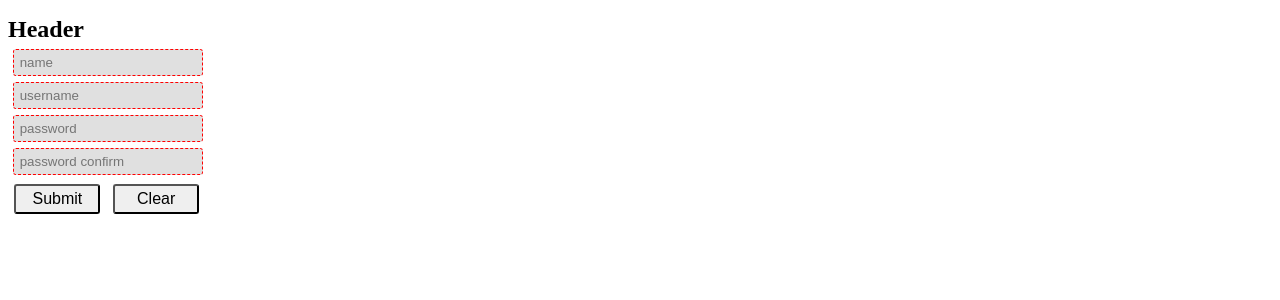
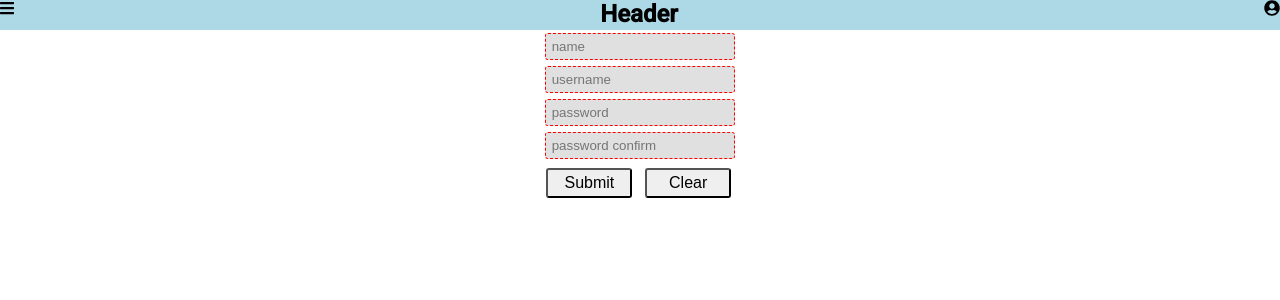
Before and after one commit to Quidiox/deep-chat, a React (Create React App) app: page /register in a window 1280 px wide. Shown: the top 300 px of the page. Built offline with nearby package versions, Linux system fonts and the light colour scheme.

Commit message:
more components and working dropdownmenu

```diff
--- a/package.json
+++ b/package.json
@@ -20,6 +20,10 @@
     ]
   },
   "dependencies": {
+    "@fortawesome/fontawesome-svg-core": "1.2.8",
+    "@fortawesome/free-brands-svg-icons": "5.5.0",
+    "@fortawesome/free-solid-svg-icons": "5.5.0",
+    "@fortawesome/react-fontawesome": "0.1.3",
     "axios": "0.18.0",
     "immer": "1.7.2",
     "react": "16.5.2",
--- a/public/index.html
+++ b/public/index.html
@@ -20,7 +20,7 @@
       work correctly both with client-side routing and a non-root public URL.
       Learn how to configure a non-root public URL by running `npm run build`.
     -->
-    <title>React App</title>
+    <title>Deep Chat</title>
   </head>
   <body>
     <noscript>
--- a/src/App.js
+++ b/src/App.js
@@ -5,16 +5,27 @@ import Login from './pages/auth/Login'
 import CreateUser from './pages/user/Create'
 import Header from './pages/header/Header'
 import { requestVerifyUserToken } from './reducers/userReducer'
+// styled-components v4+ globalstyle
+import GlobalStyle from './theme/globalStyles'
 
 class App extends Component {
   render() {
     return (
       <>
         <Header />
-        <Switch>
-          <Route path="/login" component={Login} />
-          <Route path="/register" component={CreateUser} />
-        </Switch>
+        <div
+          style={{
+            display: 'flex',
+            alignItems: 'center',
+            justifyContent: 'center'
+          }}
+        >
+          <Switch>
+            <Route path="/login" component={Login} />
+            <Route path="/register" component={CreateUser} />
+          </Switch>
+        </div>
+        <GlobalStyle />
       </>
     )
   }
--- a/src/components/blocks/StyledHeader/DropDownMenu.js
+++ b/src/components/blocks/StyledHeader/DropDownMenu.js
@@ -1,5 +1,16 @@
 import styled from 'styled-components'
 
-const DropDownMenu = styled
+const DropDownMenu = styled.div`
+  z-index: 1200;
+  width: ${props => props.width || '100px'};
+  height: ${props => props.height || '200px'};
+  border: 1px solid black;
+  background: lightgray;
+  position: absolute;
+  top: 30px;
+  right: ${props => (props.right ? '0' : '')};
+  margin: 5px;
+  border-radius: 5px;
+`
 
 export default DropDownMenu
--- a/src/components/blocks/StyledHeader/Title.js
+++ b/src/components/blocks/StyledHeader/Title.js
@@ -1,6 +1,9 @@
 import styled from 'styled-components'
 import H1 from '../../elements/H1'
 
-const Title = styled(H1)``
+const Title = styled(H1)`
+  margin: 0;
+  justify-content: center;
+`
 
 export default Title
--- a/src/components/blocks/StyledHeader/index.js
+++ b/src/components/blocks/StyledHeader/index.js
@@ -1,15 +1,20 @@
 import styled from 'styled-components'
 import Title from './Title'
 import StyledMenu from '../StyledMenu'
+import DropDownMenu from './DropDownMenu'
 
 const StyledHeader = styled.div`
   top: ${props => props.top || '0'};
   left: ${props => props.left || '0'};
   width: 100%;
   height: 30px;
+  background-color: lightblue;
+  display: flex;
+  justify-content: space-between;
 `
 
 StyledHeader.Title = Title
 StyledHeader.StyledMenu = StyledMenu
+StyledHeader.DropDownMenu = DropDownMenu
 
 export default StyledHeader
--- a/src/index.js
+++ b/src/index.js
@@ -2,9 +2,14 @@ import React from 'react'
 import ReactDOM from 'react-dom'
 import { Provider } from 'react-redux'
 import { BrowserRouter } from 'react-router-dom'
+import { library } from '@fortawesome/fontawesome-svg-core'
+import { fab } from '@fortawesome/free-brands-svg-icons'
+import { fas } from '@fortawesome/free-solid-svg-icons'
 import App from './App'
 import store from './reducers/store'
 import registerServiceWorker from './registerServiceWorker'
+
+library.add(fab, fas)
 
 ReactDOM.render(
   <Provider store={store}>
--- a/src/pages/header/Header.js
+++ b/src/pages/header/Header.js
@@ -1,11 +1,32 @@
 import React, { Component } from 'react'
+import { Link } from 'react-router-dom'
+import { FontAwesomeIcon } from '@fortawesome/react-fontawesome'
 import StyledHeader from '../../components/blocks/StyledHeader'
 
 class Header extends Component {
+  state = { navMenu: false, userMenu: false }
+
+  handleClick = type => e => {
+    console.log(this.state[type], type)
+    this.setState({ [type]: !this.state[type] })
+  }
+
   render() {
+    console.log(this.state)
     return (
       <StyledHeader>
+        <FontAwesomeIcon icon="bars" onClick={this.handleClick('navMenu')} />
+        {this.state.navMenu && <StyledHeader.DropDownMenu />}
         <StyledHeader.Title>Header</StyledHeader.Title>
+        <FontAwesomeIcon
+          icon="user-circle"
+          onClick={this.handleClick('userMenu')}
+        />
+        {this.state.userMenu && (
+          <StyledHeader.DropDownMenu right>
+            <Link to="">hello</Link>
+          </StyledHeader.DropDownMenu>
+        )}
       </StyledHeader>
     )
   }
--- a/src/theme/globalStyles.js
+++ b/src/theme/globalStyles.js
@@ -1,11 +1,18 @@
-import { injectGlobal } from 'styled-components'
+import { createGlobalStyle } from 'styled-components'
 
-injectGlobal`
+const GlobalStyle = createGlobalStyle`
   @import url(‘https://fonts.googleapis.com/css?family=Montserrat|Roboto');
 
-  body {
+  html, body {
+    height: 100vh;
+    width: 100vw;
     padding: 0;
     margin: 0;
     font-family: Roboto, sans-serif;
   }
+  #root {
+    height: 100%;
+  }
 `
+
+export default GlobalStyle
```
Also changed, not shown: 1 other file (tests, documents, lock files or other folders).
